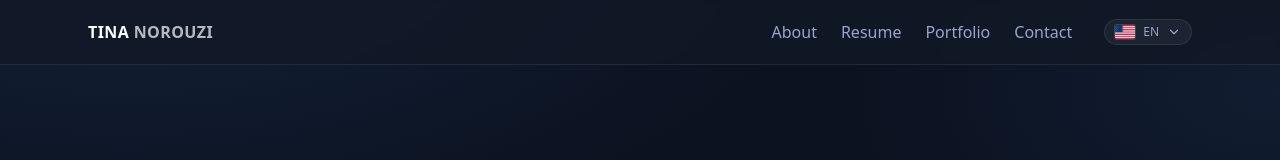
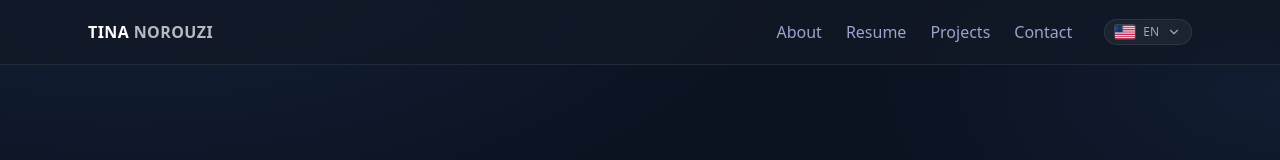
Before and after one commit to TINANOROUZI/portfolio, a React (Vite) app: page / in a window 1280 px wide. Shown: the top 160 px of the page. Built offline with nearby package versions, Linux system fonts and the light colour scheme.

Commit message:
Update Navbar.jsx

```diff
--- a/src/components/Navbar.jsx
+++ b/src/components/Navbar.jsx
@@ -12,7 +12,7 @@ import IT_FLAG from "../sections/it.png";
 const links = [
   { to: "/", label: "About" },
   { to: "/resume", label: "Resume" },
-  { to: "/portfolio", label: "Portfolio" },
+  { to: "/portfolio", label: "Projects" },
   { to: "/contact", label: "Contact" },
 ];
 
```
